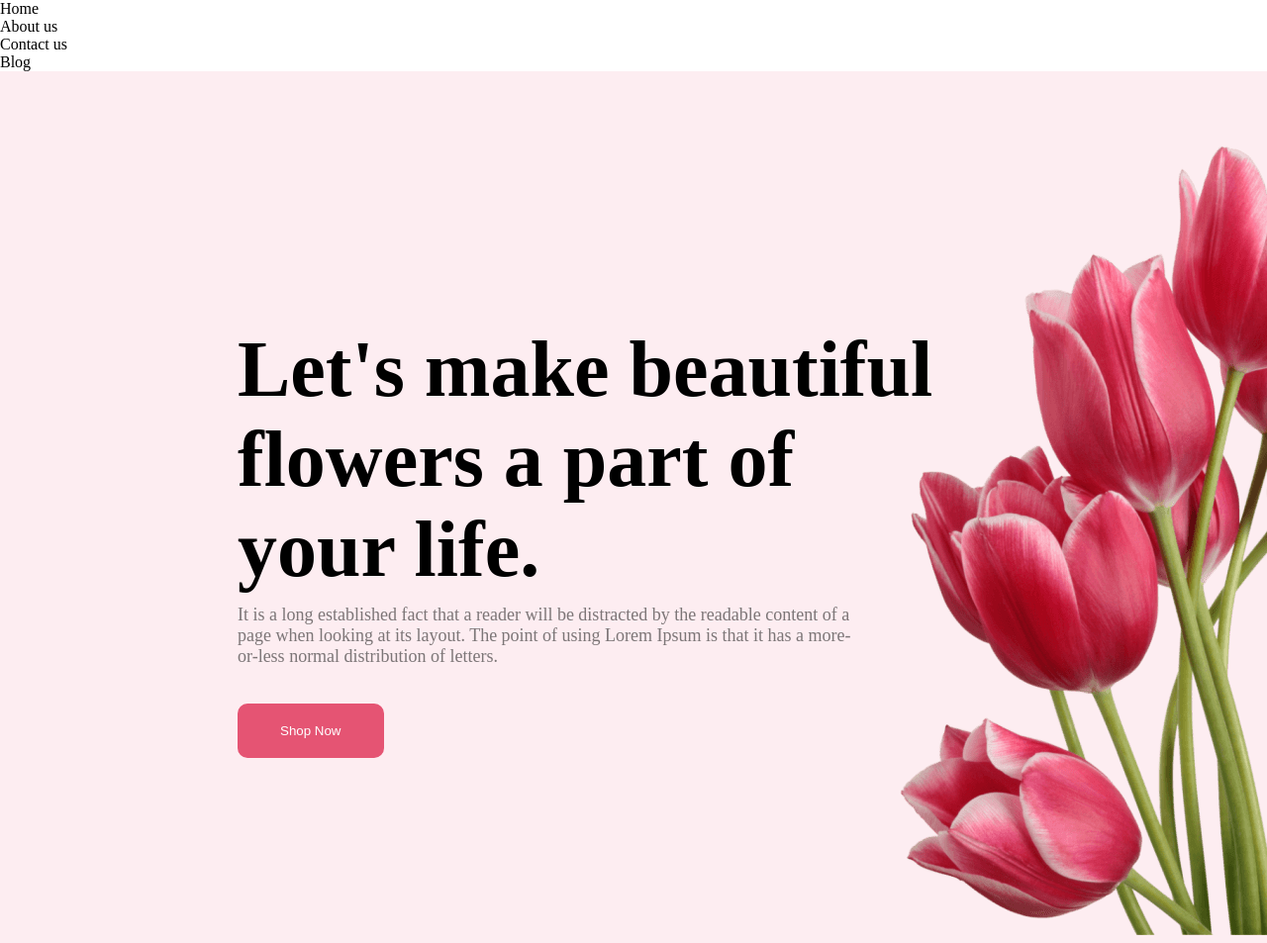
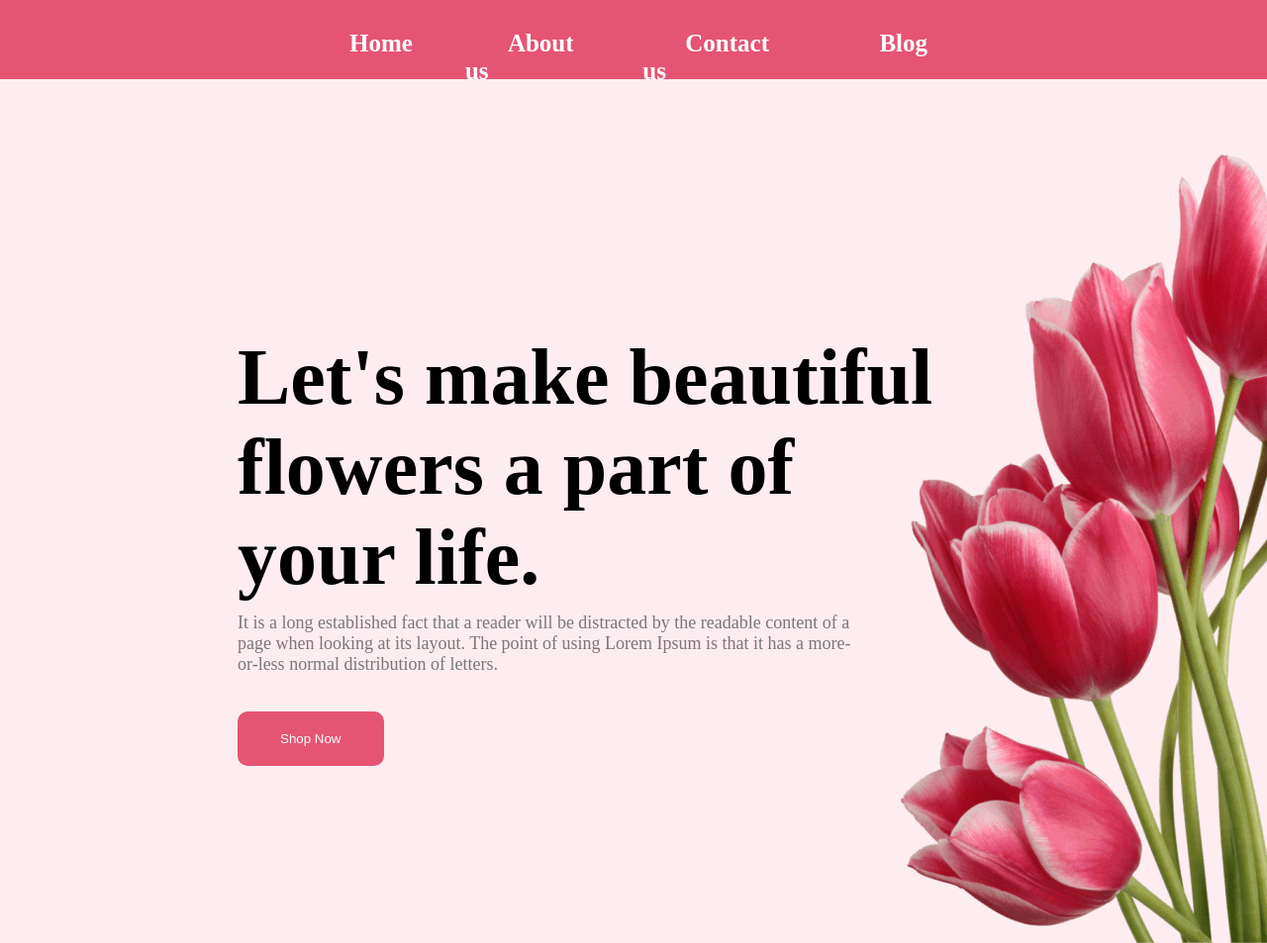
Before and after one commit to MithunMKB/Assignment-1, a plain HTML site: page index.html in a window 1280 px wide. Shown: the top 953 px of the page at 99% size. Drawn offline with Linux system fonts and the light colour scheme.

Commit message:
Nav Bar Added

```diff
--- a/index.html
+++ b/index.html
@@ -13,10 +13,10 @@
 <!-- Nav Section -->
 <nav>
     <ul>
-        <li>Home</li>
-        <li>About us</li>
-        <li>Contact us</li>
-        <li>Blog</li>
+        <li><a href="#">Home</a></li>
+        <li><a href="#">About us</a></li>
+        <li><a href="#">Contact us</a></li>
+        <li><a href="#">Blog</a></li>
     </ul>
 </nav>
 
--- a/styles.css
+++ b/styles.css
@@ -29,6 +29,40 @@
     font-size: 18px;
 
 }
+/* <!-- Nav Section Styles --> */
+
+nav{
+    height: 80px;
+    /* background: yellow; */
+    background: #E55473;
+    color: #ffff;
+}
+nav ul{
+    display: flex;
+    justify-content: space-around;
+    margin: 0px 300px 0px 300px;
+    padding: 30px 0 0 0;
+}
+nav ul li{
+    list-style: none;
+    margin-left: 10px;
+    font-size: 25px;
+    font-weight: 800;
+    /* padding: 20px 43px; */
+}
+nav ul li a{
+    text-decoration: none;
+    color: #ffff;
+    padding: 20px 43px;
+}
+nav ul li a:hover{
+    background: #850521;
+    color: #ffff;
+    padding: 20px 43px;
+    border: none;
+    border-radius: 10px;
+}
+
 
 /* Header styles */
 
```
